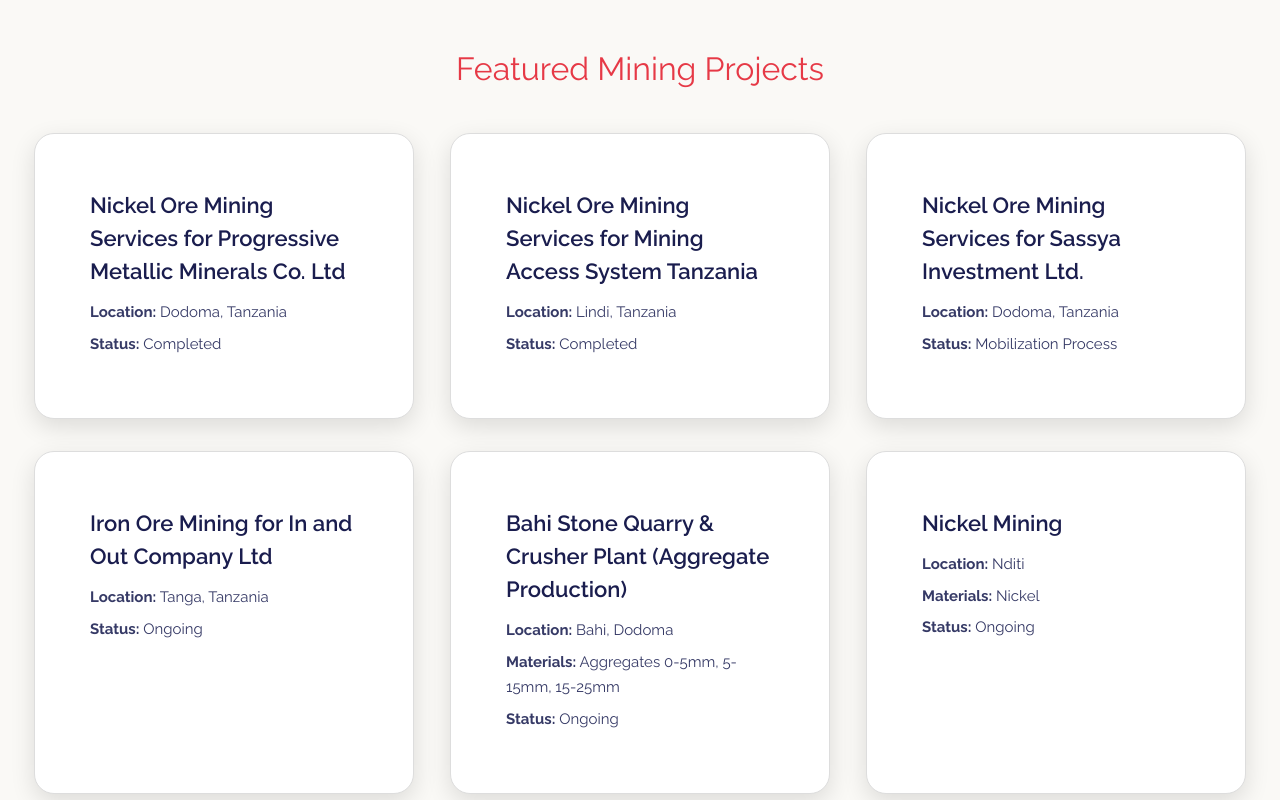
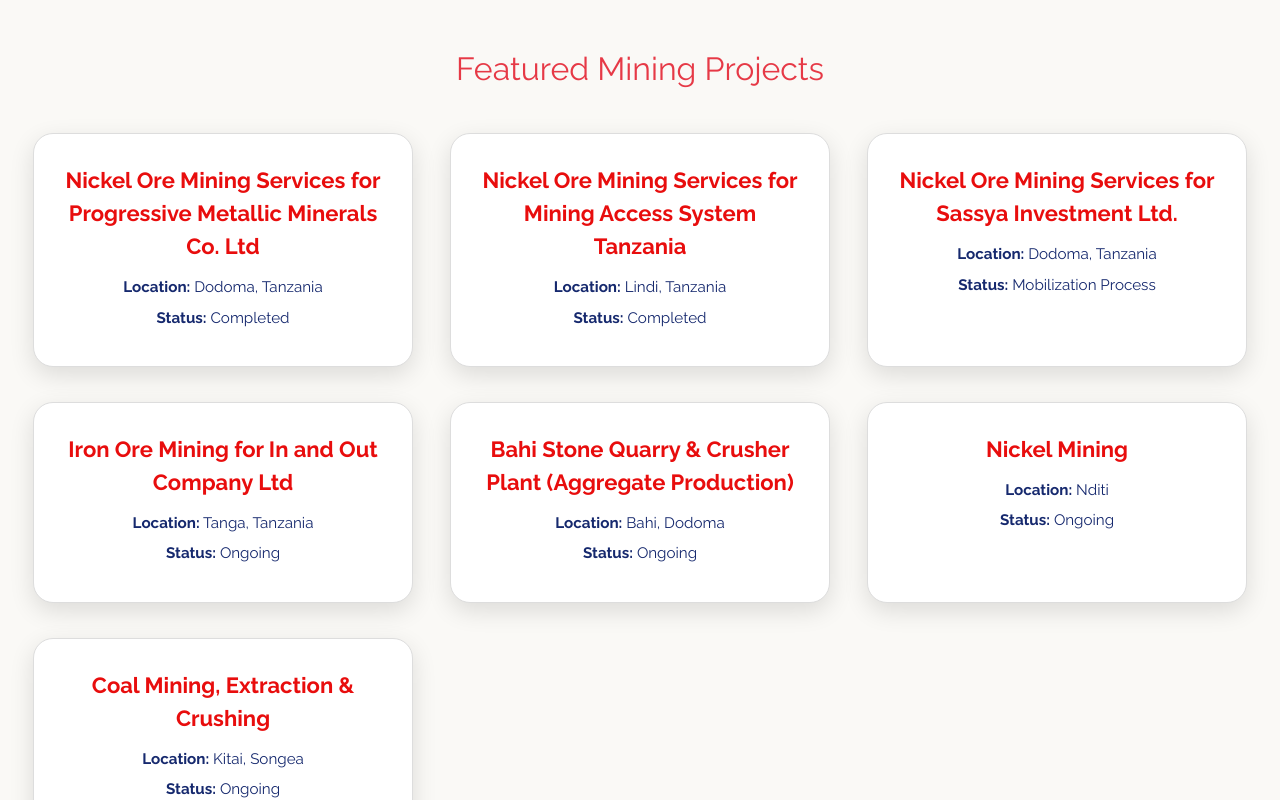
Before and after one commit to CBreezyJR/my-react-app, a React (Vite) app: page /mining in a window 1280 px wide. Shown: the part 760-1560 px from the top of the page. Built offline with nearby package versions, Linux system fonts and the light colour scheme.

Commit message:
Add files with gitignore

```diff
--- a/src/components/navbar.jsx
+++ b/src/components/navbar.jsx
@@ -1,7 +1,7 @@
 import React, { useState, useEffect } from "react";
 import { Link } from "react-router-dom";
 import "./navbar.css";
-import Logo from "../assets/7.logo.jpg";
+import Logo from "../assets/nagglogo.jpg";
 
 function Navbar() {
   const [open, setOpen] = useState(false);
--- a/src/data/projectdata.js
+++ b/src/data/projectdata.js
@@ -8,7 +8,7 @@ import sgrEarthworks from "../assets/sgrearthworks.png";
 import marineTerminal from "../assets/marine.png";
 import tobaccoFactory from "../assets/tobacco10.jpg";
 import nickelOrePmm from "../assets/dom7.jpg";
-import nickelOreMast from "../assets/nickelore.jpg";
+import nickelOreMast from "../assets/dom1.jpg";
 import nickelOreSassya from "../assets/sassya1.jpg";
 import ironOre from "../assets/ironore.jpg";
 import bahiQuarry from "../assets/bahiquarry.jpg";
--- a/src/pages/construction.jsx
+++ b/src/pages/construction.jsx
@@ -1,6 +1,7 @@
 import React from "react";
 import "./construction.css";
 import projectsData from "../data/projectdata";
+import { Link } from "react-router-dom";
 
 import miningMain1 from "../assets/marine7.jpg";
 import miningMain2 from "../assets/posta9.jpg";
@@ -23,7 +24,7 @@ function Construction() {
         </p>
       </header>
 
-       {/* Main Images */}
+      {/* Main Images */}
       <div className="mining-images">
         <img src={miningMain1} alt="Mining 1" />
         <img src={miningMain2} alt="Mining 2" />
@@ -36,15 +37,11 @@ function Construction() {
 
         <div className="projects-grid">
           {constructionProjects.map((project) => (
-            <div className="project-card" key={project.id}>
+            <Link to={project.link} key={project.id} className="project-card">
               <h3>{project.title}</h3>
-              <p>
-                <strong>Location:</strong> {project.location}
-              </p>
-              <p>
-                <strong>Status:</strong> {project.status}
-              </p>
-            </div>
+              <p><strong>Location:</strong> {project.location}</p>
+              <p><strong>Status:</strong> {project.status}</p>
+            </Link>
           ))}
         </div>
       </section>
--- a/src/pages/logistics.jsx
+++ b/src/pages/logistics.jsx
@@ -1,5 +1,6 @@
 import React from "react";
 import "./logistics.css";
+import { Link } from "react-router-dom";
 
 // Images
 import logisticsMain1 from "../assets/cargotransportation.jpg";
@@ -37,30 +38,13 @@ function Logistics() {
       {/* Featured Projects */}
       <div className="projects-involved">
         <h2>Featured Logistics Projects</h2>
-        <div className="project-list">
+        <div className="projects-grid">
           {logisticsProjects.map((project) => (
-            <div className="project-card" key={project.id}>
-              <div className="project-info">
-                <h3>{project.title}</h3>
-                <p>
-                  {project.location && <strong>Location:</strong>}{" "}
-                  {project.location}
-                </p>
-                {project.client && (
-                  <p>
-                    <strong>Client:</strong> {project.client}
-                  </p>
-                )}
-                {project.value && (
-                  <p>
-                    <strong>Project Value:</strong> {project.value}
-                  </p>
-                )}
-                <p>
-                  <strong>Status:</strong> {project.status}
-                </p>
-              </div>
-            </div>
+            <Link to={project.link} key={project.id} className="project-card">
+              <h3>{project.title}</h3>
+              <p><strong>Location:</strong> {project.location}</p>
+              <p><strong>Status:</strong> {project.status}</p>
+            </Link>
           ))}
         </div>
       </div>
--- a/src/pages/mining.jsx
+++ b/src/pages/mining.jsx
@@ -1,5 +1,6 @@
 import React from "react";
 import "./mining.css";
+import { Link } from "react-router-dom";
 
 // Images
 import miningMain1 from "../assets/dom7.jpg";
@@ -36,36 +37,13 @@ function Mining() {
       {/* Featured Projects */}
       <div className="projects-involved">
         <h2>Featured Mining Projects</h2>
-        <div className="project-list">
+        <div className="projects-grid">
           {miningProjects.map((project) => (
-            <div className="project-card" key={project.id}>
-              <div className="project-info">
-                <h3>{project.title}</h3>
-                {project.location && (
-                  <p>
-                    <strong>Location:</strong> {project.location}
-                  </p>
-                )}
-                {project.client && (
-                  <p>
-                    <strong>Client:</strong> {project.client}
-                  </p>
-                )}
-                {project.value && (
-                  <p>
-                    <strong>Project Value:</strong> {project.value}
-                  </p>
-                )}
-                {project.materials && (
-                  <p>
-                    <strong>Materials:</strong> {project.materials}
-                  </p>
-                )}
-                <p>
-                  <strong>Status:</strong> {project.status}
-                </p>
-              </div>
-            </div>
+            <Link to={project.link} key={project.id} className="project-card">
+              <h3>{project.title}</h3>
+              <p><strong>Location:</strong> {project.location}</p>
+              <p><strong>Status:</strong> {project.status}</p>
+            </Link>
           ))}
         </div>
       </div>
--- a/src/pages/oil.jsx
+++ b/src/pages/oil.jsx
@@ -1,6 +1,7 @@
 import React from "react";
 import "./oil.css";
 import projectsData from "../data/projectdata";
+import { Link } from "react-router-dom";
 
 // Showcase images
 import eacop7 from "../assets/eacop7.jpg";
@@ -41,18 +42,11 @@ function Oil() {
 
         <div className="projects-grid">
           {oilProjects.map((project) => (
-            <div className="project-card" key={project.id}>
+            <Link to={project.link} key={project.id} className="project-card">
               <h3>{project.title}</h3>
-              <div className="project-details">
-                {project.client && <p><strong>Client:</strong> {project.client}</p>}
-                {project.location && <p><strong>Location:</strong> {project.location}</p>}
-                {project.value && <p><strong>Value:</strong> {project.value}</p>}
-                {project.year && <p><strong>Year:</strong> {project.year}</p>}
-                <p className={`status ${project.status.toLowerCase().replace(" ", "-")}`}>
-                  <strong>Status:</strong> {project.status}
-                </p>
-              </div>
-            </div>
+              <p><strong>Location:</strong> {project.location}</p>
+              <p><strong>Status:</strong> {project.status}</p>
+            </Link>
           ))}
         </div>
       </section>
```
Also changed, not shown: 1 other file (tests, documents, lock files or other folders).
